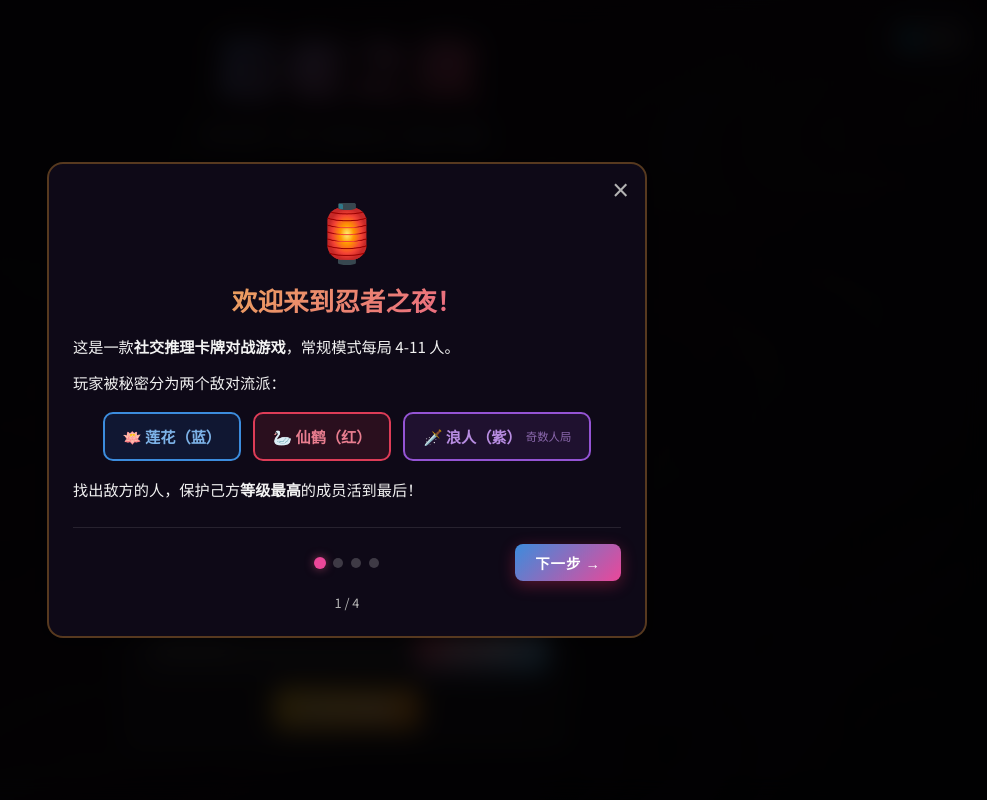
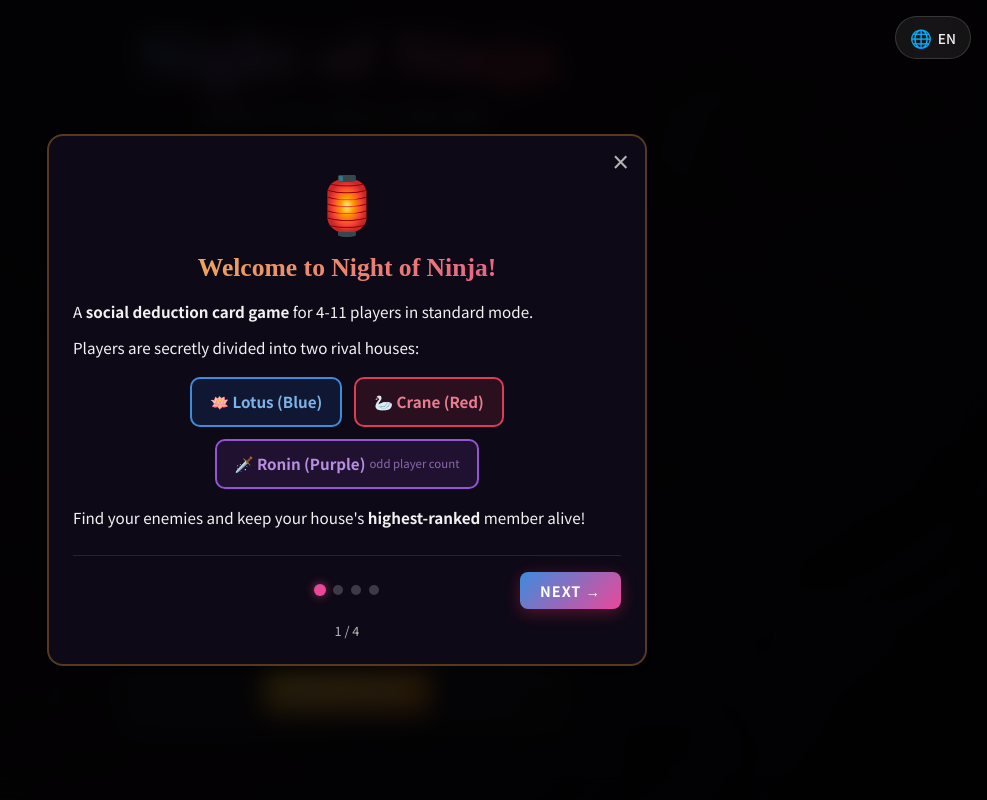
Before and after one commit to hsuBnOediH/NightOfNinjaOnline, a Flask app: page / in a window 1280 px wide. Shown: the whole page, without its empty margins (293-1280 px from the left). Run offline with Flask 3, Linux system fonts and the light colour scheme; some libraries are stand-ins or nearby versions.

Commit message:
Pick first-visit language from the browser; switch it during the tutorial
First-time visitors always got Chinese, and the auto-opened tutorial
covered the language switcher.  Default to English unless the browser
prefers Chinese, keep the switcher above the overlay, and re-render the
open tutorial when the language changes.

Co-Authored-By: Claude Opus 5.5 <noreply@anthropic.com>

```diff
--- a/static/css/style.css
+++ b/static/css/style.css
@@ -1029,7 +1029,8 @@ input[type="number"]:focus {
     position: fixed;
     top: 16px;
     right: 16px;
-    z-index: 9998;
+    /* Above the tutorial overlay so first-time visitors can switch language. */
+    z-index: 10000;
 }
 
 .lang-toggle-btn {
--- a/static/js/modules/i18n.js
+++ b/static/js/modules/i18n.js
@@ -452,6 +452,7 @@ export function setLanguage(lang) {
     document.documentElement.lang = lang === 'zh' ? 'zh-CN' : 'en';
     document.title = t('page_title');
     _applyDataI18n();
+    window.dispatchEvent(new CustomEvent('ninja:languagechange', { detail: lang }));
 }
 
 /** Apply translations to all elements with data-i18n attributes */
@@ -466,10 +467,16 @@ function _applyDataI18n() {
     });
 }
 
+/** First visit: follow the browser's preferred language (Chinese or English). */
+function _browserLang() {
+    const prefs = navigator.languages?.length ? navigator.languages : [navigator.language || ''];
+    return prefs.some(l => /^zh\b/i.test(l)) ? 'zh' : 'en';
+}
+
 /** Initialize i18n – call once on DOMContentLoaded */
 export function initI18n() {
     const saved = localStorage.getItem('ninja_lang');
-    currentLang = saved && translations[saved] ? saved : 'zh';
+    currentLang = saved && translations[saved] ? saved : _browserLang();
     document.documentElement.lang = currentLang === 'zh' ? 'zh-CN' : 'en';
     document.title = t('page_title');
     _applyDataI18n();
--- a/static/js/modules/tutorial.js
+++ b/static/js/modules/tutorial.js
@@ -277,6 +277,7 @@ function renderStep() {
     const prevBtn = overlay.querySelector('.tutorial-prev');
     const nextBtn = overlay.querySelector('.tutorial-next');
     prevBtn.style.visibility = currentStep === 0 ? 'hidden' : 'visible';
+    prevBtn.textContent = getLang() === 'zh' ? '← 上一步' : '← Back';
     nextBtn.textContent = currentStep === total - 1 ? (getLang() === 'zh' ? '开始游戏！' : 'Let\'s Play!') : (getLang() === 'zh' ? '下一步 →' : 'Next →');
 
     // Counter
@@ -337,6 +338,10 @@ export function closeTutorial() {
 }
 
 export function initTutorial() {
+    // The language switcher stays usable above the overlay; re-render in place.
+    window.addEventListener('ninja:languagechange', () => {
+        if (overlay && overlay.classList.contains('active')) renderStep();
+    });
     // Auto-open on first visit
     if (!localStorage.getItem(TUTORIAL_SEEN_KEY)) {
         setTimeout(() => openTutorial(), 800);
```
